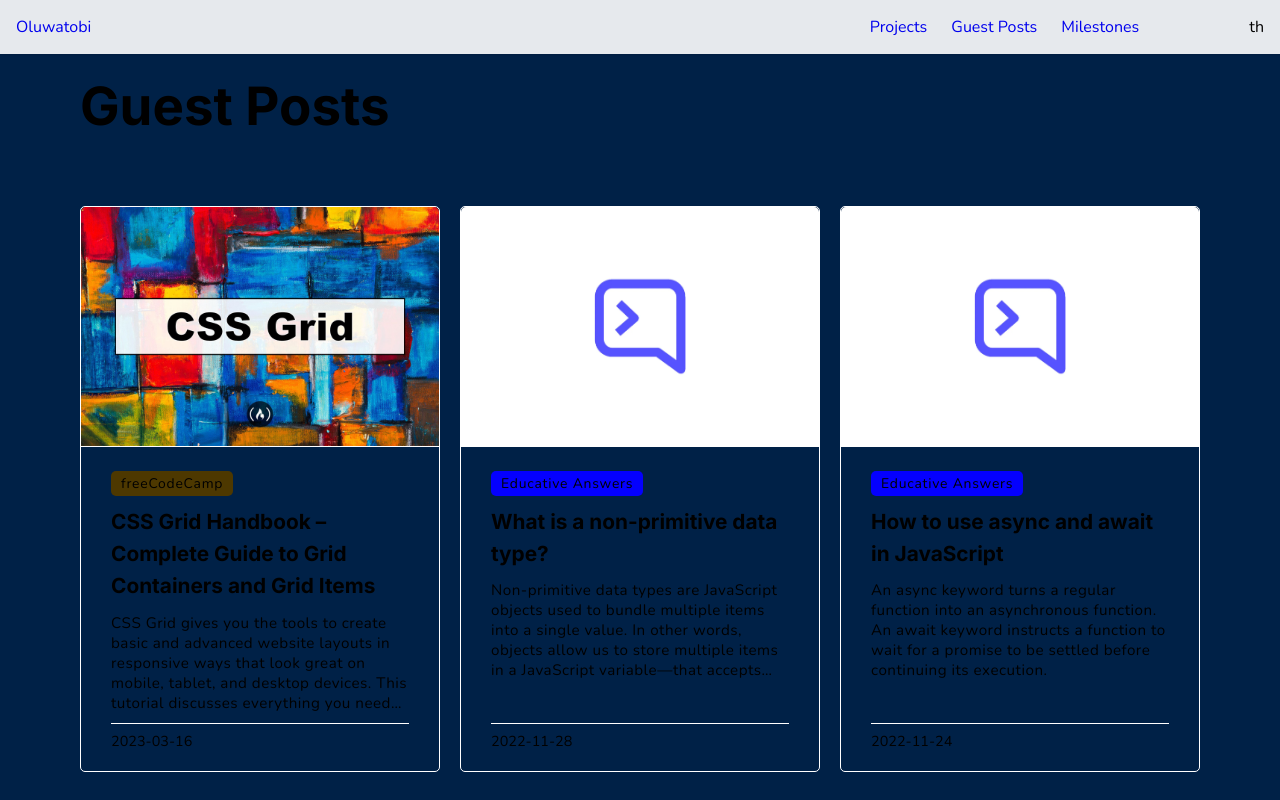
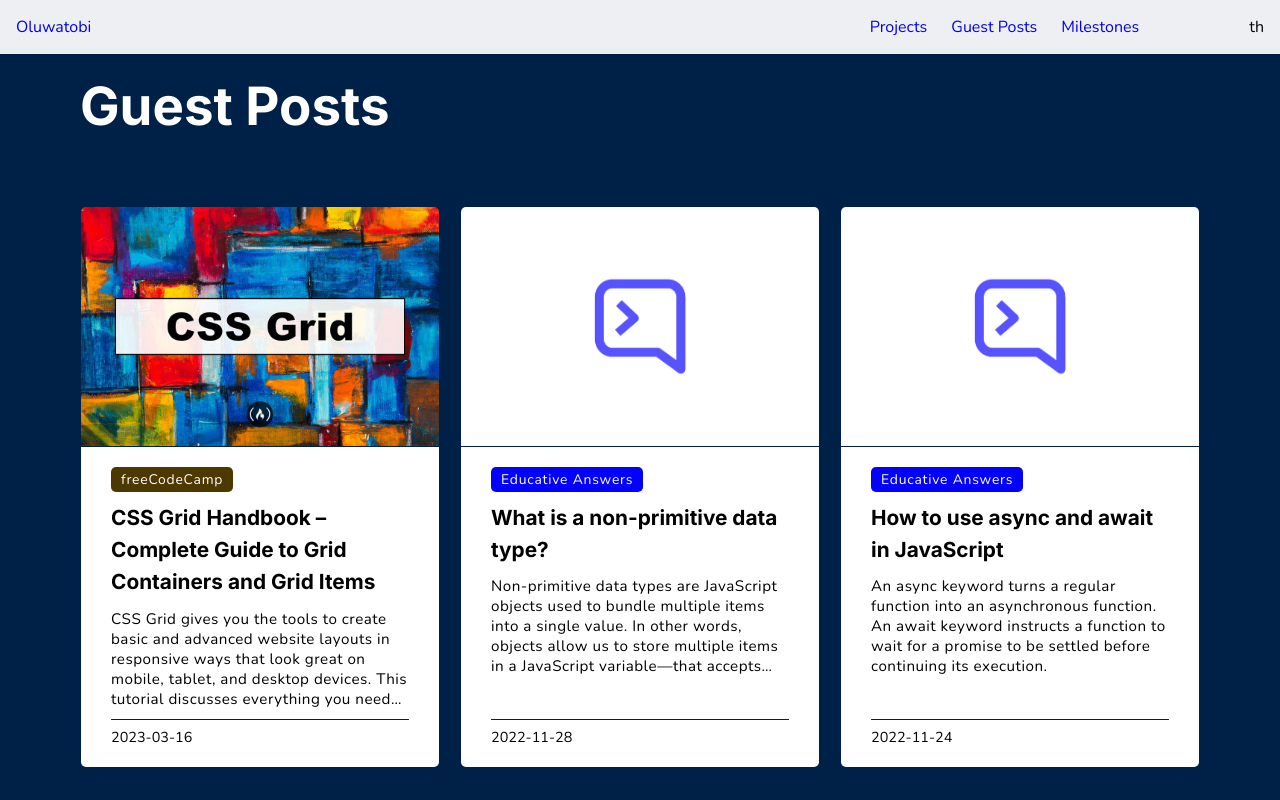
Before and after one commit to oluwatobiss/personal-portfolio, a Next.js app: page /guest-posts in a window 1280 px wide. Built offline with nearby package versions, Linux system fonts and the light colour scheme.

Commit message:
Define guest-post page's light theme color scheme

```diff
--- a/src/styles/GuestPosts.module.css
+++ b/src/styles/GuestPosts.module.css
@@ -17,9 +17,13 @@
   flex-direction: column;
 }
 
+.imageSection {
+  height: 240px;
+}
+
 .imageSection img {
   width: 100%;
-  height: 240px;
+  height: 100%;
   border-radius: 5px 5px 0 0;
   border-bottom: 1px solid white;
   object-fit: cover;
@@ -30,6 +34,7 @@
   flex-grow: 1;
   display: flex; /* Use to configure .publishedDate's margin-top: auto */
   flex-direction: column;
+  border-radius: 0 0 5px 5px;
 }
 
 .postHost {
@@ -80,3 +85,25 @@
   margin-top: auto;
   padding-top: 7px;
 }
+
+@media (prefers-color-scheme: light) {
+  .guestPostCard {
+    border: 1px solid var(--primary-blue);
+  }
+
+  .imageSection img {
+    border-bottom: 1px solid var(--primary-blue);
+  }
+
+  .textSection {
+    background-color: #fff;
+  }
+
+  .postHost {
+    color: #fff;
+  }
+
+  .publishedDate {
+    border-top: 1px solid var(--primary-blue);
+  }
+}
--- a/src/styles/Home.module.css
+++ b/src/styles/Home.module.css
@@ -107,7 +107,8 @@
 }
 
 @media (prefers-color-scheme: light) {
-  .introSection {
+  .introSection,
+  .introSection h1 {
     color: var(--secondary-blue);
   }
 
--- a/src/styles/Layout.module.css
+++ b/src/styles/Layout.module.css
@@ -33,7 +33,7 @@
 
 @media (prefers-color-scheme: light) {
   .nav {
-    background-color: rgba(255, 255, 255, 0.9);
+    background-color: rgba(255, 255, 255, 0.93);
   }
 
   .footer {
--- a/src/styles/globals.css
+++ b/src/styles/globals.css
@@ -26,4 +26,8 @@ body {
   body {
     background-color: var(--primary-blue);
   }
+
+  h1 {
+    color: #fff;
+  }
 }
```
